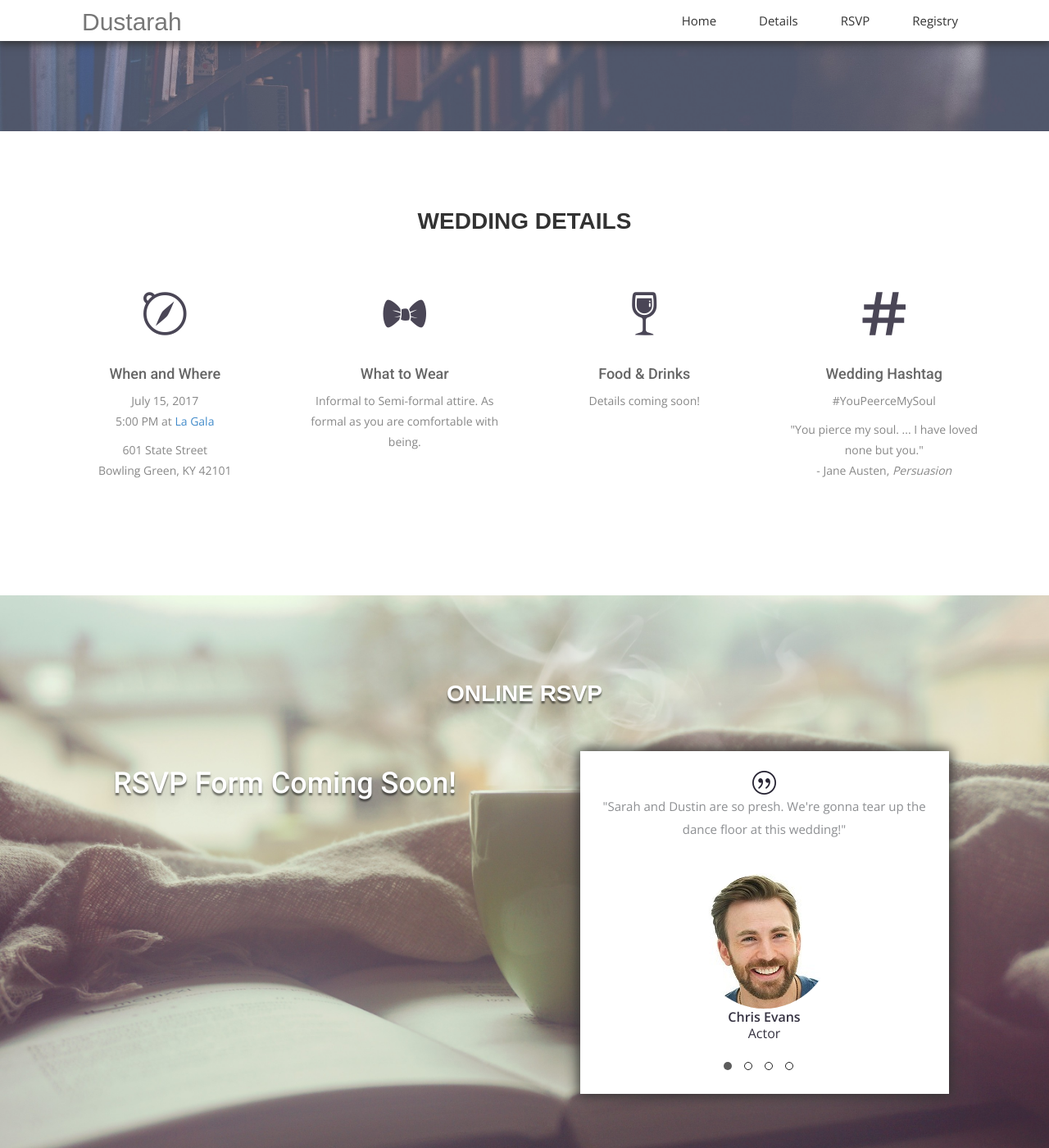
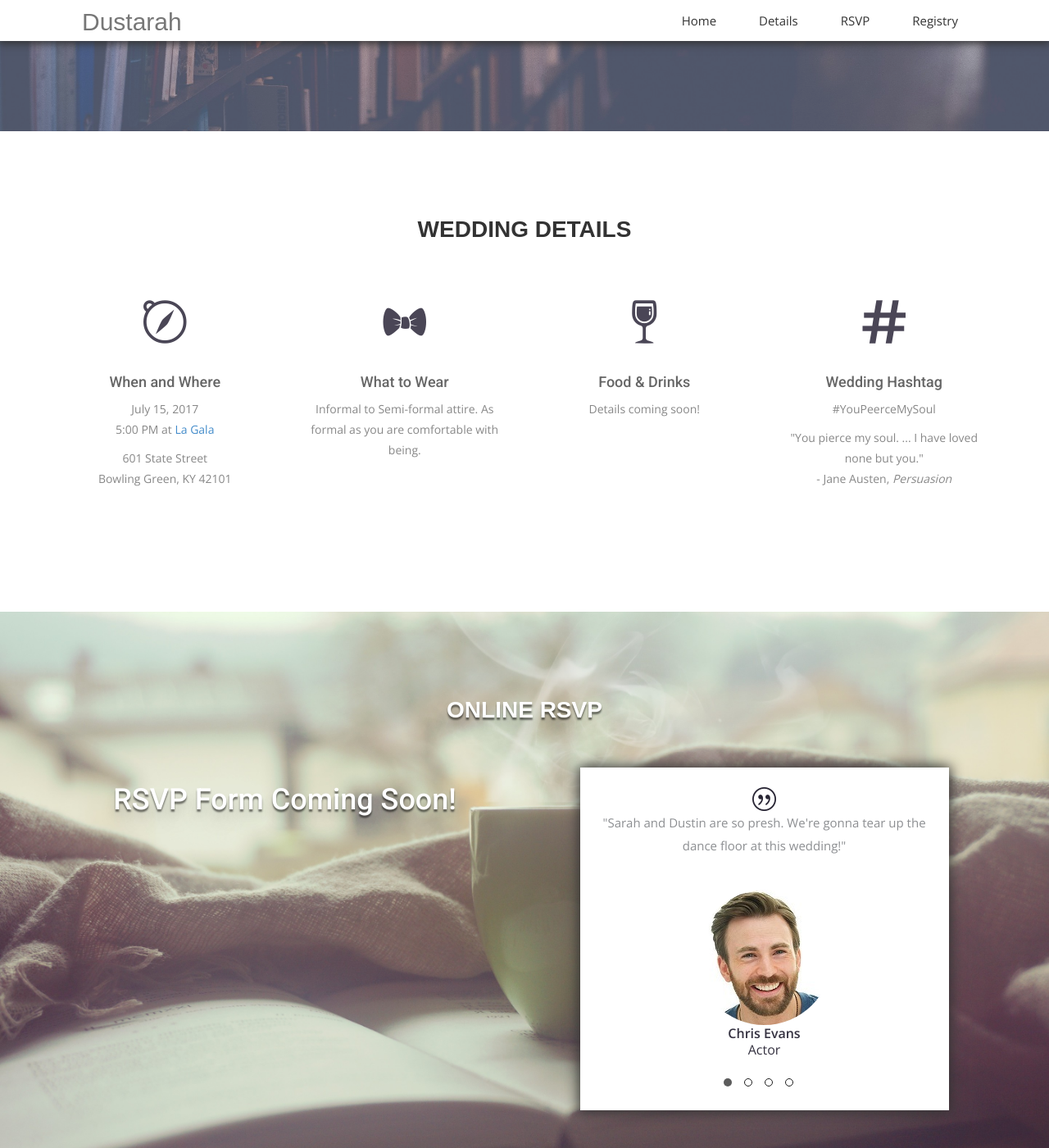
Before and after one commit to dustinpeerce/dustarah, a Jekyll site: the page built from index.html, in a window 1280 px wide and 1400 px high, scrolled down 640 px. Shown: the whole window at 82% size. Built offline with Jekyll 4.4.1, drawn with Linux system fonts in a browser that asks for light colours; nearby versions of some CDN libraries; some web fonts are replaced.

Commit message:
equal padding on sections

```diff
--- a/css/airspace.css
+++ b/css/airspace.css
@@ -255,7 +255,7 @@
 	service Start
 --*/
 #details {
-  padding: 90px 0;
+  padding: 100px 0;
 }
 #details .service-item {
   text-align: center;
@@ -447,7 +447,7 @@
   Registry Start
 --*/
 #registry {
-  padding: 80px 0;
+  padding: 100px 0;
 }
 
 #registry .service-item {
```
